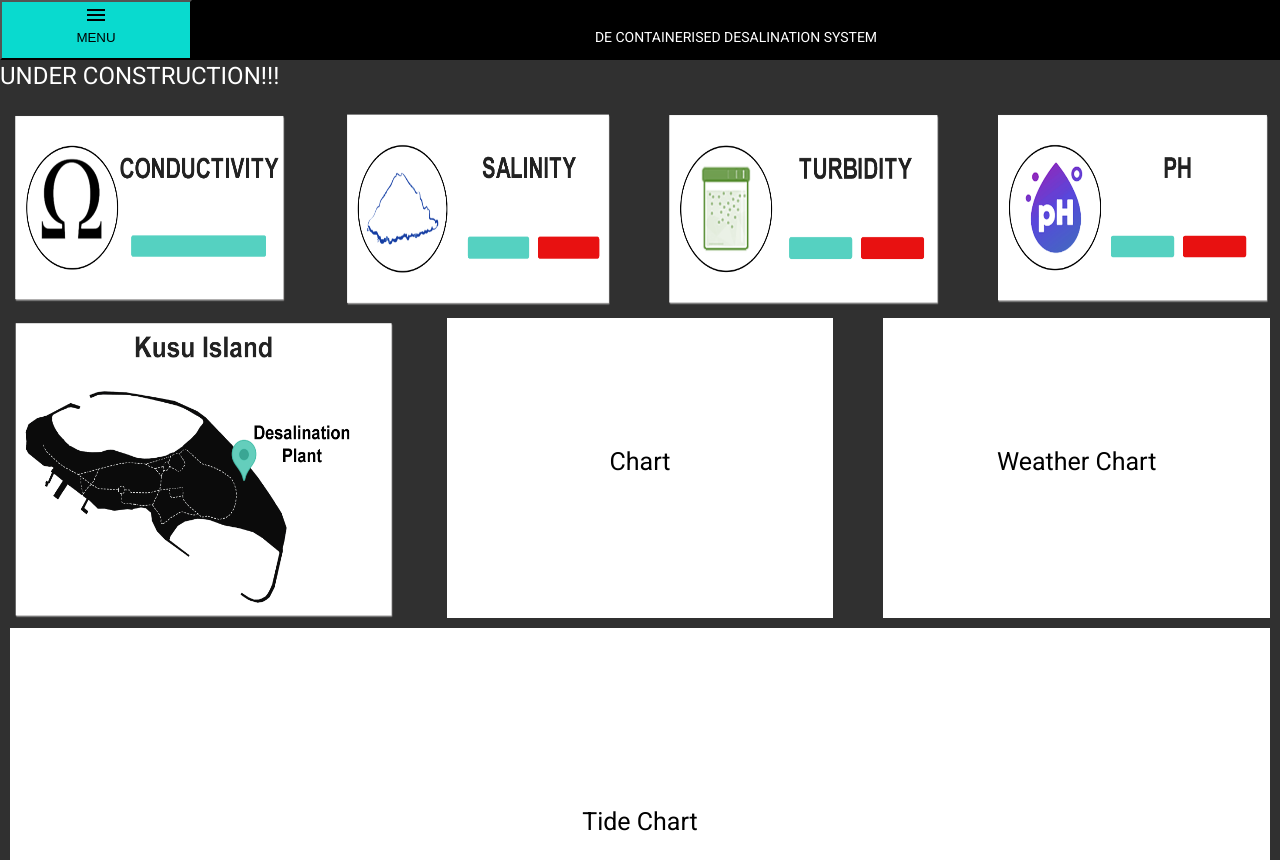
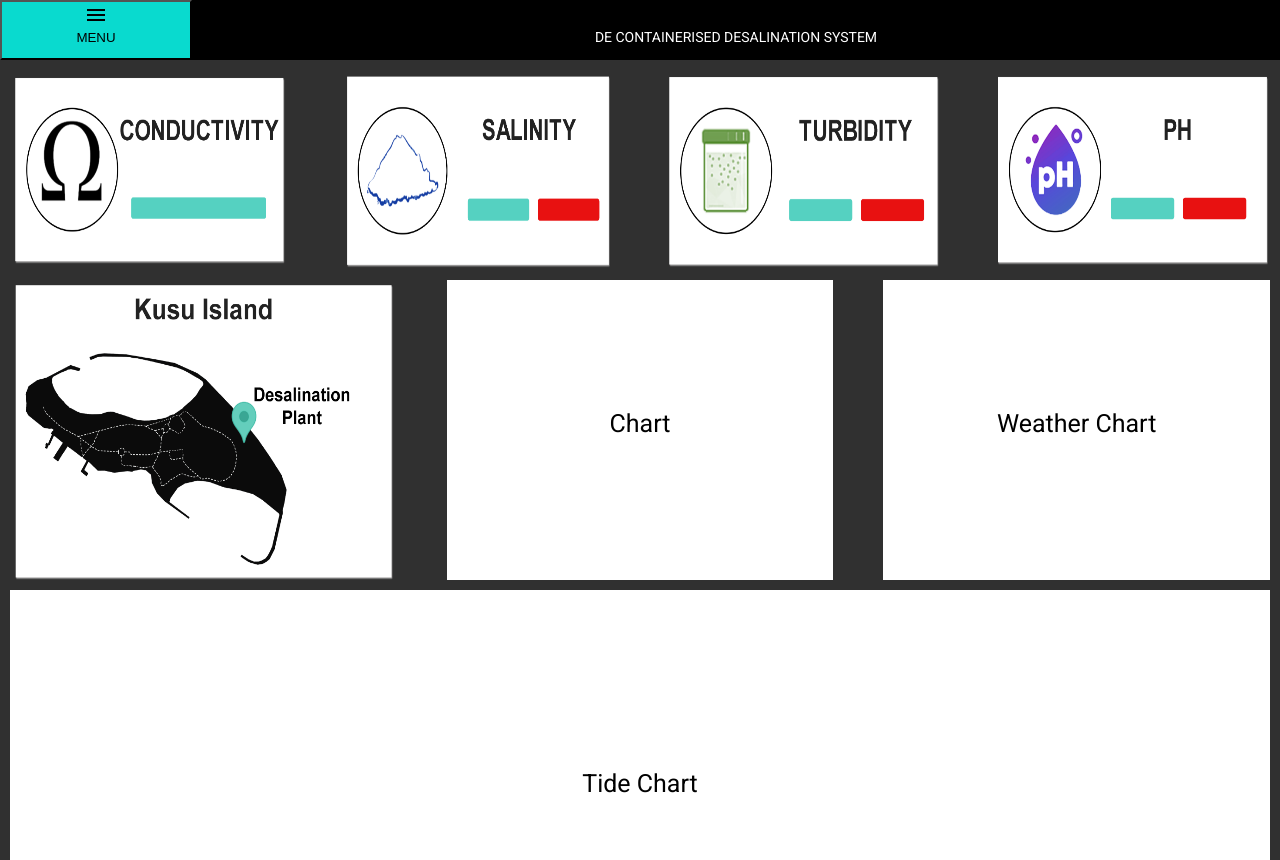
Before and after one commit to Shiny-Akash/dashboard, an Angular app: page /pwq in a window 1280 px wide. Built offline with nearby package versions, Linux system fonts and the light colour scheme.

Commit message:
seperated product water quality component

```diff
--- a/src/app/app-routing.module.ts
+++ b/src/app/app-routing.module.ts
@@ -1,9 +1,11 @@
 import { NgModule } from '@angular/core';
 import { Routes, RouterModule } from '@angular/router';
 import { EmptypageComponent } from './emptypage/emptypage.component';
+import { ProductWaterQualityComponent } from './product-water-quality/product-water-quality.component';
 
 const routes: Routes = [
-  {path: "", component: EmptypageComponent},
+  {path: "", redirectTo: "/pwq", pathMatch: "full"},
+  {path: "pwq", component: ProductWaterQualityComponent},
   {path: "**", component: EmptypageComponent}
 ];
 
--- a/src/app/app.component.css
+++ b/src/app/app.component.css
@@ -34,7 +34,3 @@ a {
 a:active {
     color: rgb(9, 218, 207);
 }
-
-mat-grid-list {
-    margin: 10px;
-}
--- a/src/app/app.component.html
+++ b/src/app/app.component.html
@@ -22,7 +22,7 @@
             <h3>Kusu island</h3>
             <ul>
                 <li>Sea Water Quality</li>
-                <li><a routerLink="/something">Product Water Quality</a></li>
+                <li><a routerLink="/pwq">Product Water Quality</a></li>
                 <li>System Power Consumption</li>
                 <li>Brine Discharge Quality</li>
                 <li>Single Line Diagram</li>
@@ -44,38 +44,5 @@
 
         <router-outlet></router-outlet>
 
-        <mat-grid-list cols="4" rowHeight="200px" gutterSize="50px">
-            <mat-grid-tile>
-                <img src="assets/Conductivity.png" width="100%" height="200px">
-            </mat-grid-tile>
-            <mat-grid-tile>
-                <img src="assets/Salinity.png" width="100%" height="200px">
-            </mat-grid-tile>
-            <mat-grid-tile>
-                <img src="assets/Turrbidity.png" width="100%" height="200px">
-            </mat-grid-tile>
-            <mat-grid-tile>
-                <img src="assets/PH.png" width="100%" height="200px">
-            </mat-grid-tile>
-        </mat-grid-list>
-
-        <mat-grid-list cols="3" rowHeight="300px" gutterSize="50px">
-            <mat-grid-tile>
-                <img src="assets/Map.png" width="100%" height="300px">
-            </mat-grid-tile>
-            <mat-grid-tile style="background-color: white; color: black; font-size: 25px;">
-                <p>Chart</p>
-            </mat-grid-tile>
-            <mat-grid-tile style="background-color: white; color: black; font-size: 25px;">
-                <p>Weather Chart</p>
-            </mat-grid-tile>
-        </mat-grid-list>
-
-        <mat-grid-list cols="1" rowHeight="400px" gutterSize="50px">
-            <mat-grid-tile style="background-color: white; color: black; font-size: 25px;">
-                <p>Tide Chart</p>
-            </mat-grid-tile>
-        </mat-grid-list>
-
     </mat-sidenav-content>
 </mat-sidenav-container>
--- a/src/app/app.module.ts
+++ b/src/app/app.module.ts
@@ -9,11 +9,13 @@ import {MatIconModule} from '@angular/material/icon';
 import {MatExpansionModule} from '@angular/material/expansion';
 import {MatGridListModule} from '@angular/material/grid-list';
 import { EmptypageComponent } from './emptypage/emptypage.component';
+import { ProductWaterQualityComponent } from './product-water-quality/product-water-quality.component';
 
 @NgModule({
   declarations: [
     AppComponent,
-    EmptypageComponent
+    EmptypageComponent,
+    ProductWaterQualityComponent
   ],
   imports: [
     BrowserModule,
--- /dev/null
+++ b/src/app/product-water-quality/product-water-quality.component.css
@@ -0,0 +1,3 @@
+mat-grid-list {
+    margin: 10px;
+}
--- /dev/null
+++ b/src/app/product-water-quality/product-water-quality.component.html
@@ -0,0 +1,32 @@
+<mat-grid-list cols="4" rowHeight="200px" gutterSize="50px">
+    <mat-grid-tile>
+        <img src="assets/Conductivity.png" width="100%" height="200px">
+    </mat-grid-tile>
+    <mat-grid-tile>
+        <img src="assets/Salinity.png" width="100%" height="200px">
+    </mat-grid-tile>
+    <mat-grid-tile>
+        <img src="assets/Turrbidity.png" width="100%" height="200px">
+    </mat-grid-tile>
+    <mat-grid-tile>
+        <img src="assets/PH.png" width="100%" height="200px">
+    </mat-grid-tile>
+</mat-grid-list>
+
+<mat-grid-list cols="3" rowHeight="300px" gutterSize="50px">
+    <mat-grid-tile>
+        <img src="assets/Map.png" width="100%" height="300px">
+    </mat-grid-tile>
+    <mat-grid-tile style="background-color: white; color: black; font-size: 25px;">
+        <p>Chart</p>
+    </mat-grid-tile>
+    <mat-grid-tile style="background-color: white; color: black; font-size: 25px;">
+        <p>Weather Chart</p>
+    </mat-grid-tile>
+</mat-grid-list>
+
+<mat-grid-list cols="1" rowHeight="400px" gutterSize="50px">
+    <mat-grid-tile style="background-color: white; color: black; font-size: 25px;">
+        <p>Tide Chart</p>
+    </mat-grid-tile>
+</mat-grid-list>
--- /dev/null
+++ b/src/app/product-water-quality/product-water-quality.component.ts
@@ -0,0 +1,15 @@
+import { Component, OnInit } from '@angular/core';
+
+@Component({
+  selector: 'app-product-water-quality',
+  templateUrl: './product-water-quality.component.html',
+  styleUrls: ['./product-water-quality.component.css']
+})
+export class ProductWaterQualityComponent implements OnInit {
+
+  constructor() { }
+
+  ngOnInit(): void {
+  }
+
+}
```
